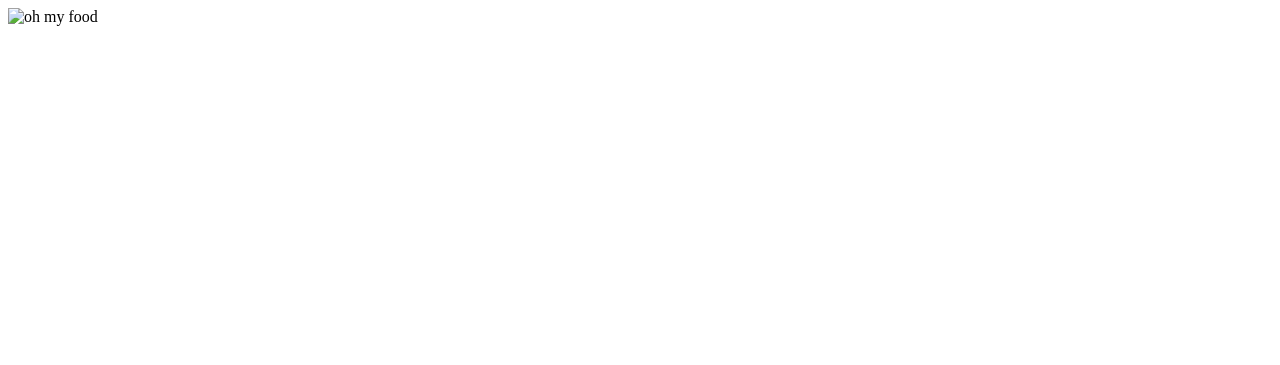
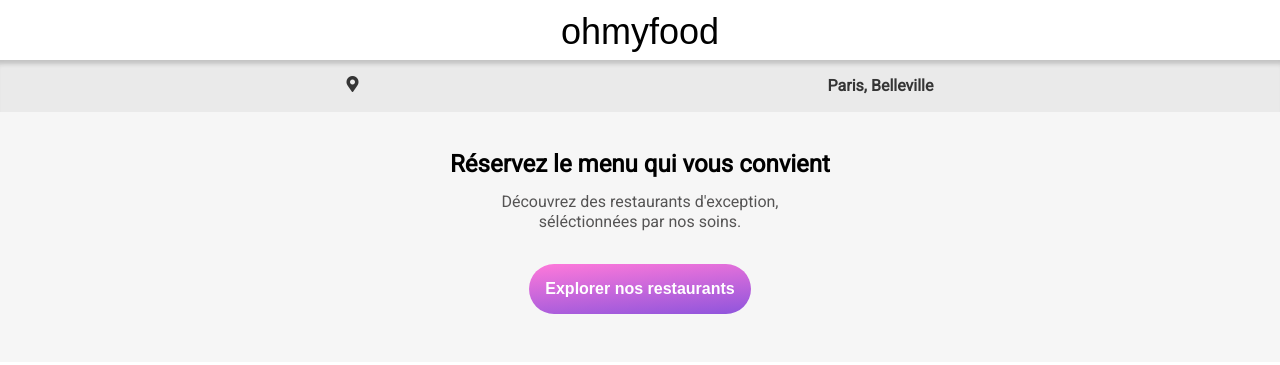
Before and after one commit to JeremiePermentier/JeremiePermentier_3_18-12-2021, a website: page index.html in a window 1280 px wide. Drawn offline with Linux system fonts and the light colour scheme; a web font is replaced by a local one.

Commit message:
Création du header

```diff
--- a/css/partials/abstracts/_mixins.scss
+++ b/css/partials/abstracts/_mixins.scss
@@ -0,0 +1,6 @@
+@mixin heading ($font: 'Shrikhand', $color: $colorTextDark, $size: 2.25rem, $font-weight: none){
+    font-family: $font, sans-serif;
+    color: $color;
+    font-size: $size;
+    font-weight: $font-weight;
+}
--- a/css/partials/abstracts/_variables.scss
+++ b/css/partials/abstracts/_variables.scss
@@ -0,0 +1,8 @@
+$colorPrimary : #9356DC;
+$coolorSecondary : #FF79DA;
+$colorTertiary: #99E2D0;
+$colorTextPosition: #353535;
+$colorTextDark: #000;
+$colorTextClear: #555454;
+$colorShadow: #1D1C1C30;
+$colorBackground: #f6f6f6;
--- a/css/partials/base/_font.scss
+++ b/css/partials/base/_font.scss
@@ -0,0 +1,10 @@
+body{
+    font-family: 'Roboto', sans-serif;
+    line-height: 1.25rem;
+}
+[class*="heading"]{
+    line-height: 1.5rem
+}
+h1{
+    @include heading();
+}
--- a/css/partials/layout/_header.scss
+++ b/css/partials/layout/_header.scss
@@ -0,0 +1,40 @@
+.header{
+    &__heading{
+        padding: 1.25rem 0.5rem 1rem 0.5rem;
+        box-shadow: 0px 0px 10px 1px $colorShadow;
+        text-align: center;
+    }
+    &__position{
+        background-color: #eaeaea;
+        display: flex;
+        justify-content: space-around;
+        padding: 1rem 7rem;
+        color: $colorTextPosition;
+        box-shadow: inset 0px 7px 4px -3px $colorShadow;
+        &--text{
+            font-weight: bold;
+        }
+    }
+    &__description{
+        text-align: center;
+        background-color: $colorBackground;
+        padding: 2rem 0 3rem 0;
+        &--heading{
+            @include heading($font: 'Roboto', $size: 1.5rem, $font-weight: bold);
+            padding: 0.5rem 3rem;
+        }
+        &--text{
+            padding: 0.5rem 0.5rem 2rem 0.5rem;
+            color: $colorTextClear;
+        }
+        &--btn{
+            border: none;
+            border-radius: 2rem;
+            background: linear-gradient(-5deg, #9356dc 4%, #ff79da 100%);
+            color: #fff;
+            font-size: 1rem;
+            font-weight: bold;
+            padding: 1rem;
+        }
+    }
+}
--- a/css/style.scss
+++ b/css/style.scss
@@ -23,3 +23,10 @@ sass/
 |
 `– main.scss              // Main Sass file
 */
+@import 'partials/abstracts/mixins',
+        'partials/abstracts/variables';
+;
+@import 'partials/base/reset',
+        'partials/base/font'
+;
+@import 'partials/layout/header'
--- a/index.html
+++ b/index.html
@@ -3,12 +3,31 @@
 <head>
     <meta charset="UTF-8">
     <meta name="viewport" content="width=device-width, initial-scale=1.0">
+    <link rel="stylesheet" href="https://cdnjs.cloudflare.com/ajax/libs/font-awesome/5.13.1/css/all.min.css" />
+    <link rel="preconnect" href="https://fonts.gstatic.com">
+    <link href="https://fonts.googleapis.com/css2?family=Roboto:wght@100;400&family=Shrikhand&display=swap" rel="stylesheet">
     <link rel="stylesheet" href="css/style.css">
     <title>OhMyFood</title>
 </head>
 <body>
     <header class="header">
-        <img src="img/logo/ohmyfood@2x.svg" alt="oh my food">
+        <h1 class="header__heading">ohmyfood</h1>
+        <div class="header__position">
+            <i class="fas fa-map-marker-alt"></i>
+            <p class="header__position--text">Paris, Belleville</p>
+        </div>
+        <div class="header__description">
+            <h2 class="header__description--heading">
+                Réservez le menu qui vous convient
+            </h2>
+            <p class="header__description--text">
+                Découvrez des restaurants d'exception,<br/>
+                séléctionnées par nos soins.
+            </p>
+            <button class="header__description--btn">
+                Explorer nos restaurants
+            </button>
+        </div>
     </header>
     <main>
 
```
Also changed, not shown: css/style.css, 1 other file.
